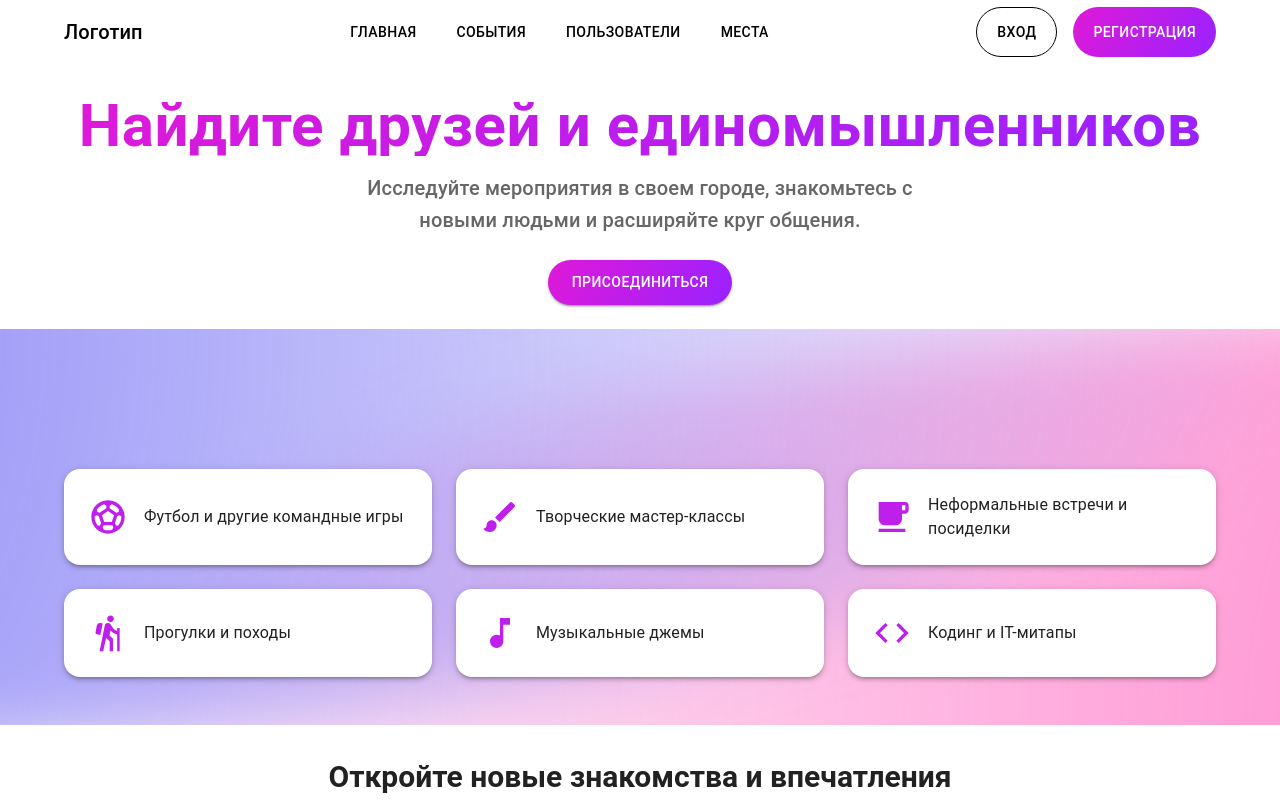
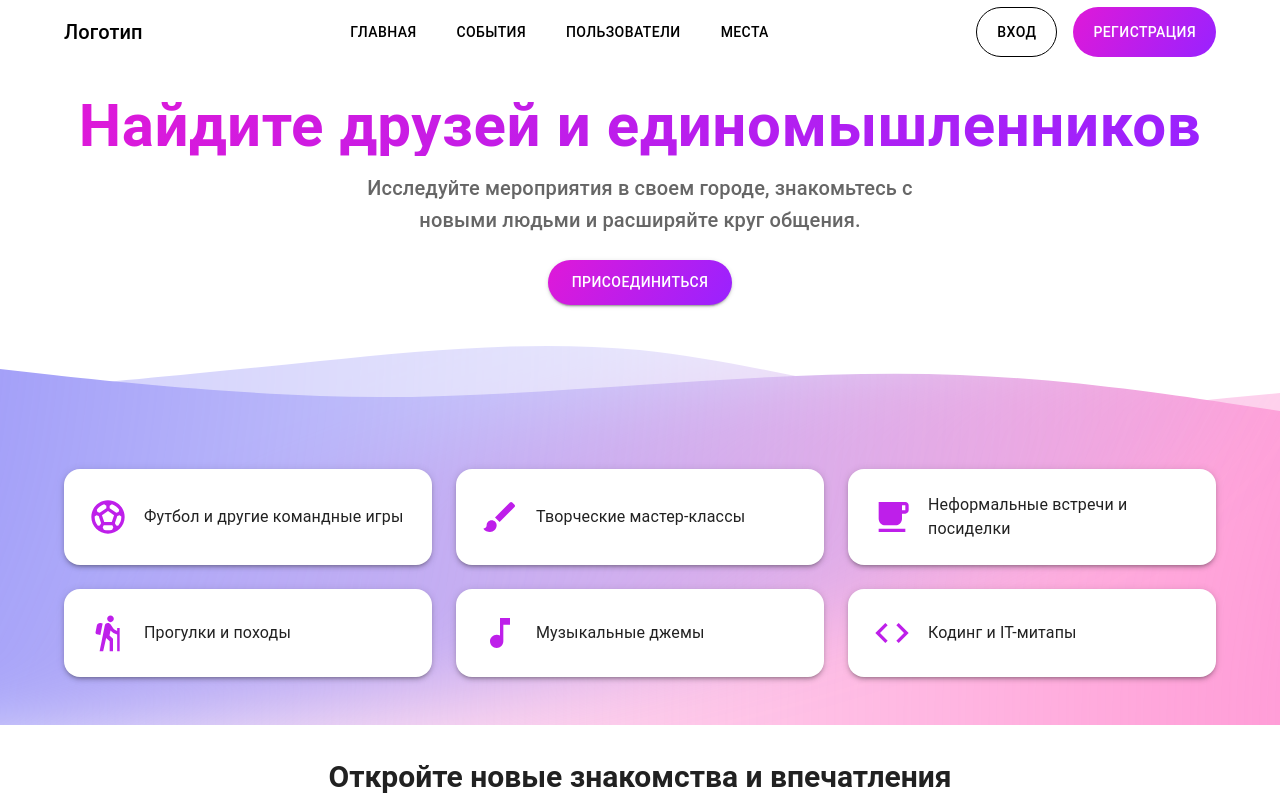
Before and after one commit to ChuvilkoDEV/Diplom, a React app: page / in a window 1280 px wide. Shown: the top 800 px of the page. Built offline with nearby package versions, Linux system fonts and the light colour scheme.

Commit message:
Добавлены волны на блок с популярными активностями

```diff
--- a/src/1_app/index.tsx
+++ b/src/1_app/index.tsx
@@ -25,7 +25,7 @@ export const App: React.FC = () => {
           <Header />
           <Routes>
             <Route path="/" element={<HomePage />} />
-            <Route path="/event/:id" element={<EventPage />} /> {/* Новый маршрут */}
+            <Route path="/event/:id" element={<EventPage />} />
           </Routes>
           <Footer />
         </Router>
--- a/src/1_app/style.css
+++ b/src/1_app/style.css
@@ -7,3 +7,11 @@
  padding: 0.75rem 1.25rem !important;
   border-radius: 9999px !important;
 }
+
+:root {
+  --background: #ffffff;
+}
+
+[data-theme='dark'] {
+  --background: #0f2027;
+}
--- a/src/2_pages/HomePage/ui/PopularActivities.tsx
+++ b/src/2_pages/HomePage/ui/PopularActivities.tsx
@@ -35,13 +35,77 @@ const activities = [
 const PopularActivities: React.FC = () => {
   return (
     <Box sx={{ py: 6, position: "relative", overflow: "hidden" }}>
-      {/* Ограничивающий контейнер */}
+      {/* Волны */}
+      <Box
+        sx={{
+          position: "absolute",
+          top: 0,
+          left: 0,
+          width: "100%",
+          height: "100px",
+          zIndex: 1,
+          lineHeight: 0,
+        }}
+      >
+        <svg
+          viewBox="0 0 1440 100"
+          xmlns="http://www.w3.org/2000/svg"
+          preserveAspectRatio="none"
+          style={{ display: "block", width: "100%", height: "100px" }}
+        >
+          <defs>
+            <mask id="wave-mask">
+              {/* Белый прямоугольник, который будет основой (все видно) */}
+              <rect x="0" y="0" width="100%" height="100" fill="white" />
+
+              {/* Первая волна с полупрозрачностью (черный цвет вырезает, прозрачность добавляется с помощью fill-opacity) */}
+              <path
+                fill="black"
+                fillOpacity="0.5"
+                d="M0,64L60,58C120,53,240,43,360,32C480,21,600,11,720,21C840,32,960,64,1080,74C1200,85,1320,75,1380,69L1440,64V100H0Z"
+              >
+                <animate
+                  attributeName="d"
+                  dur="6s"
+                  repeatCount="indefinite"
+                  values="
+              M0,64L60,58C120,53,240,43,360,32C480,21,600,11,720,21C840,32,960,64,1080,74C1200,85,1320,75,1380,69L1440,64V100H0Z;
+              M0,59L60,53C120,48,240,38,360,27C480,16,600,6,720,16C840,27,960,59,1080,69C1200,80,1320,70,1380,64L1440,59V100H0Z;
+              M0,64L60,58C120,53,240,43,360,32C480,21,600,11,720,21C840,32,960,64,1080,74C1200,85,1320,75,1380,69L1440,64V100H0Z
+            "
+                />
+              </path>
+
+              {/* Вторая волна с полной непрозрачностью (черный цвет вырезает) */}
+              <path
+                fill="black"
+                d="M0,40L60,46C120,52,240,63,360,67C480,71,600,63,720,56C840,49,960,42,1080,46C1200,50,1320,66,1380,74L1440,82V100H0Z"
+              >
+                <animate
+                  attributeName="d"
+                  dur="6s"
+                  repeatCount="indefinite"
+                  values="
+              M0,40L60,46C120,52,240,63,360,67C480,71,600,63,720,56C840,49,960,42,1080,46C1200,50,1320,66,1380,74L1440,82V100H0Z;
+              M0,45L60,51C120,57,240,68,360,72C480,76,600,68,720,61C840,54,960,47,1080,51C1200,55,1320,71,1380,79L1440,87V100H0Z;
+              M0,40L60,46C120,52,240,63,360,67C480,71,600,63,720,56C840,49,960,42,1080,46C1200,50,1320,66,1380,74L1440,82V100H0Z
+            "
+                />
+              </path>
+            </mask>
+          </defs>
+
+          {/* Прямоугольник с маской, который будет отрезан обеими волнами */}
+          <rect x="0" y="0" width="100%" height="100" fill="white" mask="url(#wave-mask)" />
+        </svg>
+      </Box>
+
+      {/* Основной контент */}
       <Box
         sx={{
           position: "relative",
-          // maxWidth: 1400,
           mx: "auto",
-          px: 2, // чтобы контент не прилипал к краям
+          px: 2,
           "::before": {
             content: '""',
             position: "absolute",
@@ -68,7 +132,7 @@ const PopularActivities: React.FC = () => {
           },
         }}
       >
-        <Container maxWidth="lg" sx={{ position: "relative", zIndex: 1 }}>
+        <Container maxWidth="lg" sx={{ position: "relative", zIndex: 2 }}>
           <Typography
             sx={{
               textAlign: "center",
```
